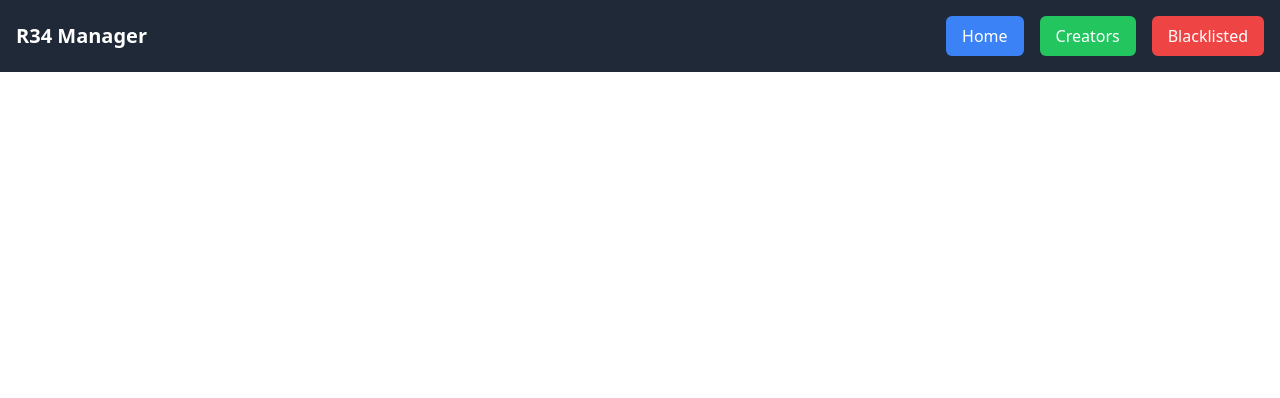
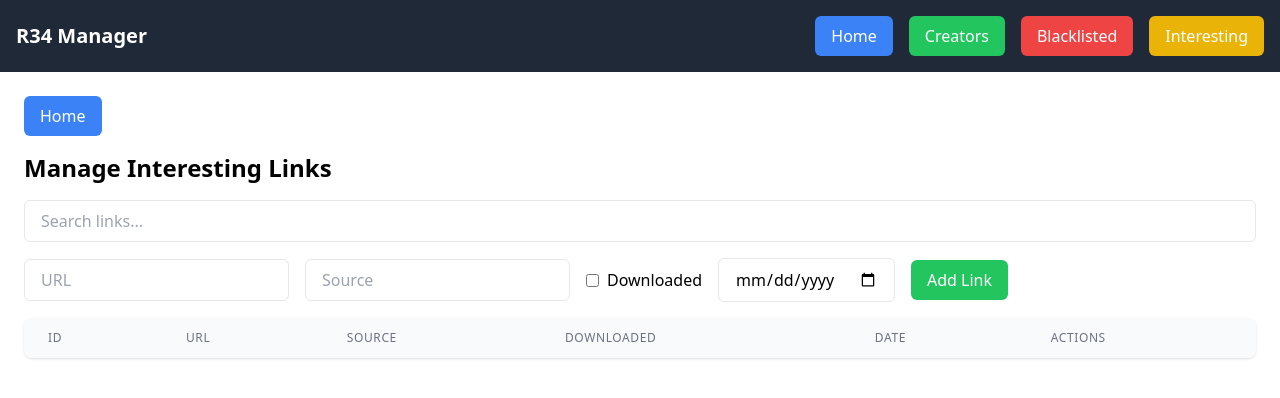
Before and after one commit to twyc/r34_manager, a React (Vite) app: page /interesting-links in a window 1280 px wide. Shown: the top 398 px of the page. Built offline with nearby package versions, Linux system fonts and the light colour scheme.

Commit message:
added interesting links sectiom. search being done in the frontend for now

```diff
--- a/src/App.tsx
+++ b/src/App.tsx
@@ -2,6 +2,7 @@ import "./App.css";
 import { BrowserRouter as Router, Routes, Route, Link } from "react-router-dom";
 import CreatorsPage from "./pages/CreatorsPage";
 import BlacklistedCreatorsPage from "./pages/BlacklistedCreatorsPage";
+import InterestingLinksPage from "./pages/InterestingLinksPage";
 
 const HomePage = () => {
   return (
@@ -34,6 +35,12 @@ const Header = () => {
         >
           Blacklisted
         </Link>
+        <Link
+          to="/interesting-links"
+          className="px-4 py-2 bg-yellow-500 text-white rounded-md hover:bg-red-600"
+        >
+          Interesting
+        </Link>
       </nav>
     </header>
   );
@@ -52,6 +59,10 @@ const App = () => {
               path="/blacklisted-creators"
               element={<BlacklistedCreatorsPage />}
             />
+            <Route
+              path="/interesting-links"
+              element={<InterestingLinksPage />}
+            />
           </Routes>
         </div>
       </div>
--- a/src/components/CreatorForm.tsx
+++ b/src/components/CreatorForm.tsx
@@ -52,7 +52,7 @@ const CreatorForm = ({
         toast.success("Creator updated successfully!");
       } else {
         await invoke("create_creator", { name, homepage, rate });
-        toast.success("Creator created successfully!");
+        toast.success("Creator added successfully!");
       }
       reloadCreators();
       clearEdit();
--- a/src/pages/BlacklistedCreatorsPage.tsx
+++ b/src/pages/BlacklistedCreatorsPage.tsx
@@ -1,6 +1,13 @@
 import React, { useState, useEffect } from "react";
 import { invoke } from "@tauri-apps/api/core";
-import { useNavigate } from "react-router-dom";
+import InfoModal from "../components/InfoModal";
+
+type Creator = {
+  id: number;
+  name: string;
+  homepage: string;
+  rate: number;
+};
 
 type BlacklistedCreator = {
   id: number;
@@ -13,13 +20,13 @@ const BlacklistedCreatorsPage = () => {
   const [blacklistedCreators, setBlacklistedCreators] = useState<
     BlacklistedCreator[]
   >([]);
+  const [creators, setCreators] = useState<Creator[]>([]); // Store creators for dropdown
   const [editCreator, setEditCreator] = useState<BlacklistedCreator | null>(
     null
   );
   const [creatorId, setCreatorId] = useState("");
   const [reason, setReason] = useState("");
   const [date, setDate] = useState("");
-  const navigate = useNavigate();
 
   const loadBlacklistedCreators = async () => {
     const creators: BlacklistedCreator[] = await invoke(
@@ -28,11 +35,27 @@ const BlacklistedCreatorsPage = () => {
     setBlacklistedCreators(creators);
   };
 
+  const loadCreators = async () => {
+    const creatorList: Creator[] = await invoke("read_creators");
+    setCreators(creatorList);
+  };
+
+  const [infoModal, setInfoModal] = useState<{
+    visible: boolean;
+    message: string;
+  }>({
+    visible: false,
+    message: "",
+  });
+
   const handleSubmit = async (e: React.FormEvent) => {
     e.preventDefault();
     const parsedCreatorId = parseInt(creatorId);
     if (parsedCreatorId <= 0) {
-      alert("Creator ID must be a positive number.");
+      setInfoModal({
+        visible: true,
+        message: "Creator ID must be a positive number.",
+      });
       return;
     }
     if (editCreator) {
@@ -70,29 +93,36 @@ const BlacklistedCreatorsPage = () => {
 
   useEffect(() => {
     loadBlacklistedCreators();
+    loadCreators();
   }, []);
 
   return (
     <div className="p-6">
-      <button
-        className="px-4 py-2 bg-blue-500 text-white rounded-md mb-4 hover:bg-blue-600"
-        onClick={() => navigate("/")}
-      >
-        Home
-      </button>
+      {infoModal.visible && (
+        <InfoModal
+          title="Information"
+          message={infoModal.message}
+          onOk={() => setInfoModal({ visible: false, message: "" })}
+        />
+      )}
 
       <h1 className="text-2xl font-bold mb-4">Blacklisted Creators</h1>
 
       <form onSubmit={handleSubmit} className="mb-4">
         <div className="flex space-x-4 items-center">
-          <input
-            type="number"
-            placeholder="Creator ID"
+          <select
             value={creatorId}
             onChange={(e) => setCreatorId(e.target.value)}
             className="px-4 py-2 border rounded-md"
             required
-          />
+          >
+            <option value="">Select a Creator</option>
+            {creators.map((creator) => (
+              <option key={creator.id} value={creator.id}>
+                {creator.name} ({creator.id})
+              </option>
+            ))}
+          </select>
           <input
             type="text"
             placeholder="Reason"
@@ -122,9 +152,6 @@ const BlacklistedCreatorsPage = () => {
           <thead className="bg-gray-50">
             <tr>
               <th className="px-6 py-3 text-left text-xs font-medium text-gray-500 uppercase tracking-wider">
-                ID
-              </th>
-              <th className="px-6 py-3 text-left text-xs font-medium text-gray-500 uppercase tracking-wider">
                 Creator ID
               </th>
               <th className="px-6 py-3 text-left text-xs font-medium text-gray-500 uppercase tracking-wider">
@@ -141,7 +168,6 @@ const BlacklistedCreatorsPage = () => {
           <tbody className="bg-white divide-y divide-gray-200">
             {blacklistedCreators.map((creator) => (
               <tr key={creator.id}>
-                <td className="px-6 py-4 whitespace-nowrap">{creator.id}</td>
                 <td className="px-6 py-4 whitespace-nowrap">
                   {creator.creator_id}
                 </td>
--- a/src/pages/CreatorsPage.tsx
+++ b/src/pages/CreatorsPage.tsx
@@ -36,7 +36,6 @@ const CreatorsPage: React.FC = () => {
       const result = await invoke<Creator[]>("read_creators");
 
       setCreators(result);
-      setInfoModal({ visible: true, message: "Creators loaded successfully" });
     } catch (error) {
       const errorMessage =
         error instanceof Error ? error.message : "Unknown error occurred";
--- /dev/null
+++ b/src/pages/InterestingLinksPage.tsx
@@ -0,0 +1,213 @@
+import React, { useState, useEffect } from "react";
+import { invoke } from "@tauri-apps/api/core";
+import { useNavigate } from "react-router-dom";
+
+type InterestingLink = {
+  id: number;
+  url: string;
+  source: string | null;
+  downloaded: boolean;
+  date: string | null;
+};
+
+const InterestingLinksPage = () => {
+  const [interestingLinks, setInterestingLinks] = useState<InterestingLink[]>(
+    []
+  );
+  const [filteredLinks, setFilteredLinks] = useState<InterestingLink[]>([]);
+  const [searchQuery, setSearchQuery] = useState("");
+  const [editLink, setEditLink] = useState<InterestingLink | null>(null);
+  const [url, setUrl] = useState("");
+  const [source, setSource] = useState("");
+  const [downloaded, setDownloaded] = useState(false);
+  const [date, setDate] = useState("");
+  const navigate = useNavigate();
+
+  const loadInterestingLinks = async () => {
+    const links: InterestingLink[] = await invoke("read_interesting_links");
+    setInterestingLinks(links);
+    setFilteredLinks(links);
+  };
+
+  const handleSearch = (query: string) => {
+    setSearchQuery(query);
+
+    const filtered = interestingLinks.filter((link) =>
+      [link.url, link.source, link.date]
+        .filter(Boolean)
+        .some((field) => field!.toLowerCase().includes(query.toLowerCase()))
+    );
+
+    setFilteredLinks(filtered);
+  };
+
+  const handleSubmit = async (e: React.FormEvent) => {
+    e.preventDefault();
+    if (!url) {
+      alert("URL is required.");
+      return;
+    }
+    if (editLink) {
+      await invoke("update_interesting_link", {
+        id: editLink.id,
+        url,
+        source,
+        downloaded,
+        date,
+      });
+    } else {
+      await invoke("create_interesting_link", {
+        url,
+        source,
+        downloaded,
+        date,
+      });
+    }
+    setUrl("");
+    setSource("");
+    setDownloaded(false);
+    setDate("");
+    setEditLink(null);
+    loadInterestingLinks();
+  };
+
+  const handleEdit = (link: InterestingLink) => {
+    setEditLink(link);
+    setUrl(link.url);
+    setSource(link.source || "");
+    setDownloaded(link.downloaded);
+    setDate(link.date || "");
+  };
+
+  const handleDelete = async (id: number) => {
+    await invoke("delete_interesting_link", { id });
+    loadInterestingLinks();
+  };
+
+  useEffect(() => {
+    loadInterestingLinks();
+  }, []);
+
+  return (
+    <div className="p-6">
+      <button
+        className="px-4 py-2 bg-blue-500 text-white rounded-md mb-4 hover:bg-blue-600"
+        onClick={() => navigate("/")}
+      >
+        Home
+      </button>
+
+      <h1 className="text-2xl font-bold mb-4">Manage Interesting Links</h1>
+
+      <div className="mb-4">
+        <input
+          type="text"
+          placeholder="Search links..."
+          value={searchQuery}
+          onChange={(e) => handleSearch(e.target.value)}
+          className="px-4 py-2 border rounded-md w-full"
+        />
+      </div>
+
+      <form onSubmit={handleSubmit} className="mb-4">
+        <div className="flex space-x-4 items-center">
+          <input
+            type="url"
+            placeholder="URL"
+            value={url}
+            onChange={(e) => setUrl(e.target.value)}
+            className="px-4 py-2 border rounded-md"
+            required
+          />
+          <input
+            type="text"
+            placeholder="Source"
+            value={source}
+            onChange={(e) => setSource(e.target.value)}
+            className="px-4 py-2 border rounded-md"
+          />
+          <label className="flex items-center space-x-2">
+            <input
+              type="checkbox"
+              checked={downloaded}
+              onChange={(e) => setDownloaded(e.target.checked)}
+            />
+            <span>Downloaded</span>
+          </label>
+          <input
+            type="date"
+            value={date}
+            onChange={(e) => setDate(e.target.value)}
+            className="px-4 py-2 border rounded-md"
+          />
+          <button
+            type="submit"
+            className="px-4 py-2 bg-green-500 text-white rounded-md"
+          >
+            {editLink ? "Update" : "Add"} Link
+          </button>
+        </div>
+      </form>
+
+      <div className="overflow-x-auto bg-white rounded-lg shadow">
+        <table className="min-w-full divide-y divide-gray-200">
+          <thead className="bg-gray-50">
+            <tr>
+              <th className="px-6 py-3 text-left text-xs font-medium text-gray-500 uppercase tracking-wider">
+                ID
+              </th>
+              <th className="px-6 py-3 text-left text-xs font-medium text-gray-500 uppercase tracking-wider">
+                URL
+              </th>
+              <th className="px-6 py-3 text-left text-xs font-medium text-gray-500 uppercase tracking-wider">
+                Source
+              </th>
+              <th className="px-6 py-3 text-left text-xs font-medium text-gray-500 uppercase tracking-wider">
+                Downloaded
+              </th>
+              <th className="px-6 py-3 text-left text-xs font-medium text-gray-500 uppercase tracking-wider">
+                Date
+              </th>
+              <th className="px-6 py-3 text-left text-xs font-medium text-gray-500 uppercase tracking-wider">
+                Actions
+              </th>
+            </tr>
+          </thead>
+          <tbody className="bg-white divide-y divide-gray-200">
+            {filteredLinks.map((link) => (
+              <tr key={link.id}>
+                <td className="px-6 py-4 whitespace-nowrap">{link.id}</td>
+                <td className="px-6 py-4 whitespace-nowrap">{link.url}</td>
+                <td className="px-6 py-4 whitespace-nowrap">
+                  {link.source || "N/A"}
+                </td>
+                <td className="px-6 py-4 whitespace-nowrap">
+                  {link.downloaded ? "Yes" : "No"}
+                </td>
+                <td className="px-6 py-4 whitespace-nowrap">
+                  {link.date || "N/A"}
+                </td>
+                <td className="px-6 py-4 whitespace-nowrap">
+                  <button
+                    onClick={() => handleEdit(link)}
+                    className="px-2 py-1 bg-yellow-500 text-white rounded-md mr-2"
+                  >
+                    Edit
+                  </button>
+                  <button
+                    onClick={() => handleDelete(link.id)}
+                    className="px-2 py-1 bg-red-500 text-white rounded-md"
+                  >
+                    Delete
+                  </button>
+                </td>
+              </tr>
+            ))}
+          </tbody>
+        </table>
+      </div>
+    </div>
+  );
+};
+
+export default InterestingLinksPage;
```
Also changed, not shown: 2 other files (tests, documents, lock files or other folders).
